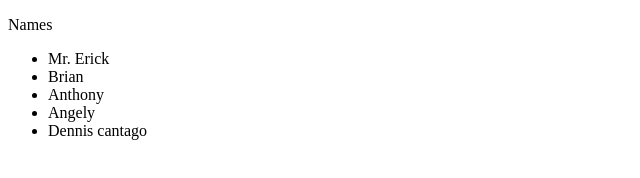
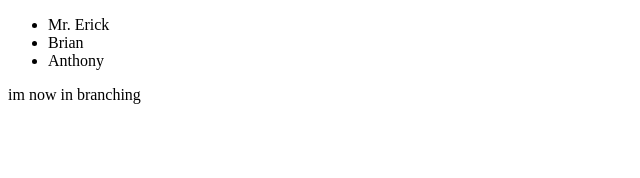
Before and after one commit to cantagoerick/newGitproject, a plain HTML site: page index.html in a window 1280 px wide. Shown: the whole page, without its empty margins (0-640 px from the left). Drawn offline with Linux system fonts and the light colour scheme.

Commit message:
added module in index

```diff
--- a/index.html
+++ b/index.html
@@ -7,13 +7,16 @@
 		<link rel="stylesheet" href="">
 	</head>
 	<body>
-<p>Names</p>
+		<module-one>
 		<ul>
 			<li>Mr. Erick</li>
 			<li>Brian</li>
 			<li>Anthony</li>
-		<li>Angely</li>
-		<li>Dennis cantago</li>
 		</ul>
+		</module-one>
+		<module-two>
+		<div>im now in branching</div>
+		</module-two>
+
 	</body>
 </html>
```
Lines whose indentation alone changed are shown as unchanged.
